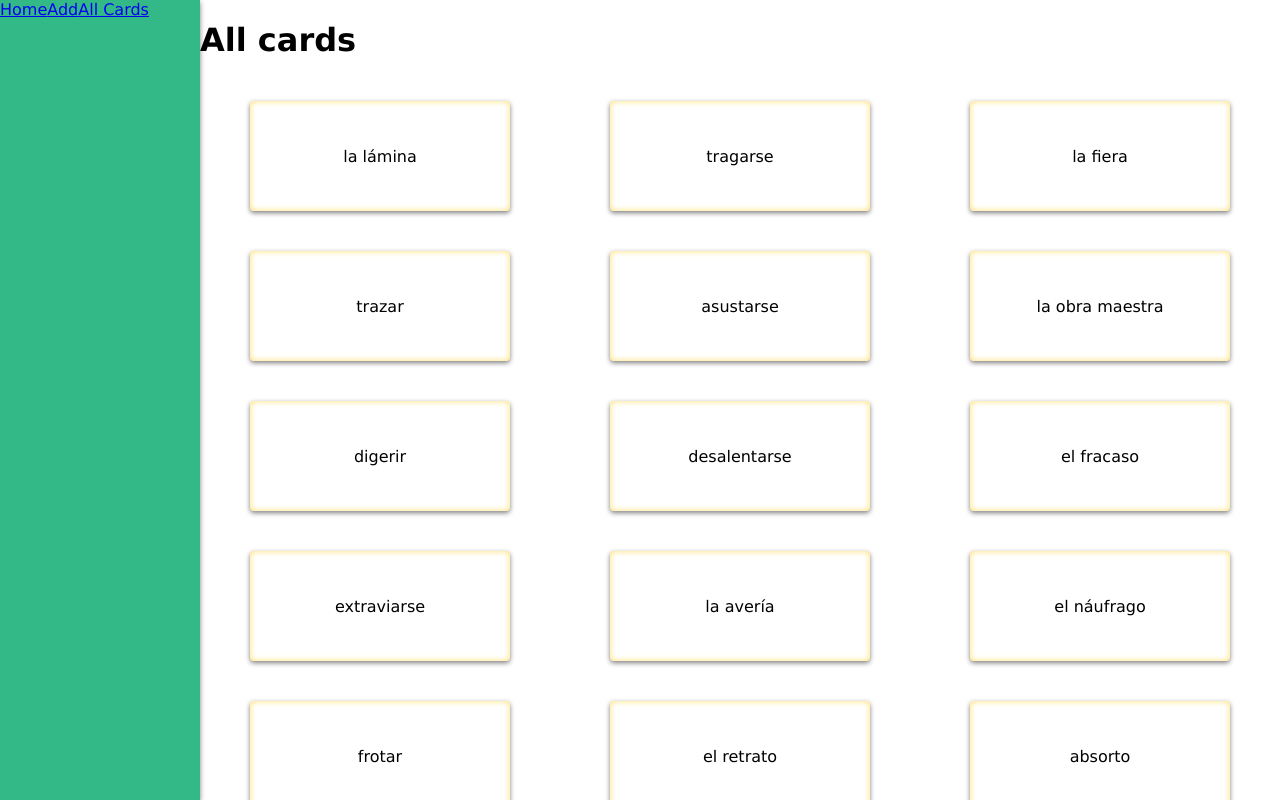
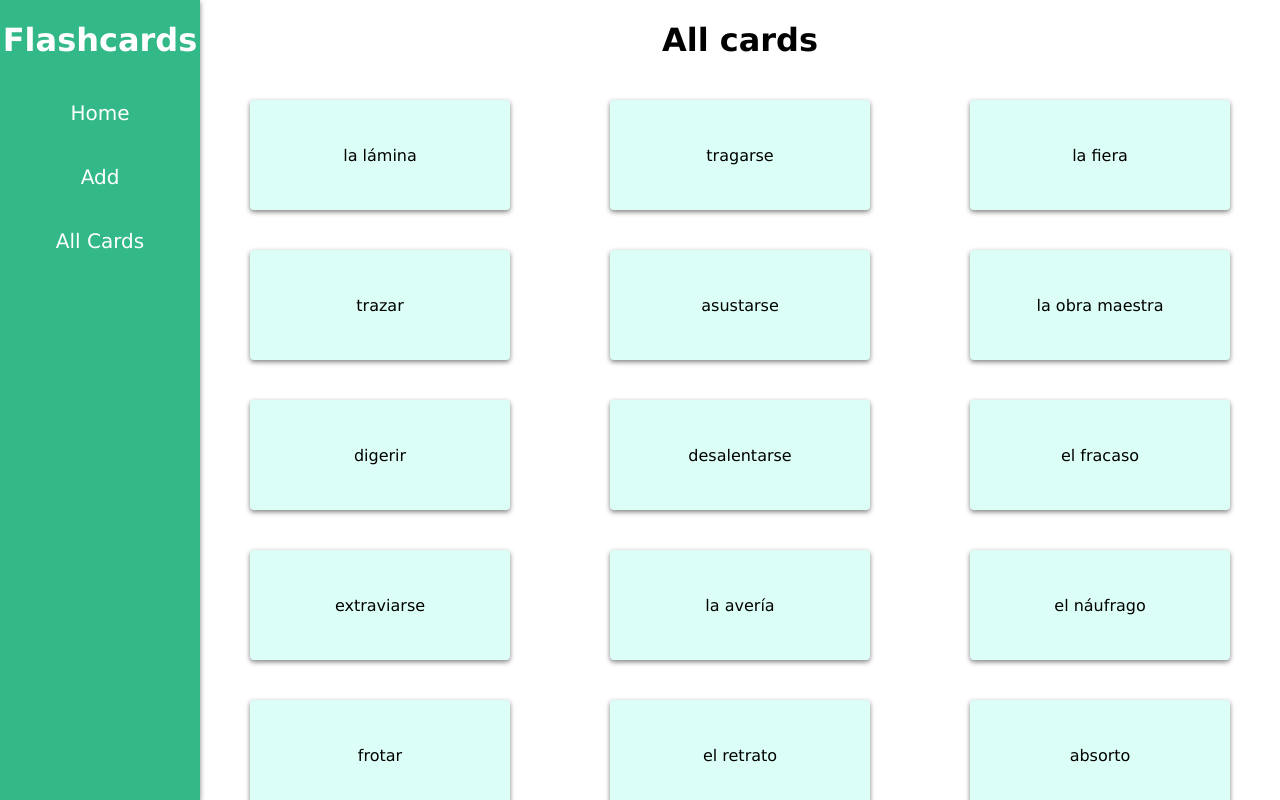
Before and after one commit to Liz454/react-flashcards, a React (Create React App) app: page /cards in a window 1280 px wide. Built offline with nearby package versions, Linux system fonts and the light colour scheme.

Commit message:
Sorted out the stylingfor the nav bar and all cards page

```diff
--- a/src/App.js
+++ b/src/App.js
@@ -2,7 +2,7 @@ import React, {useState} from 'react';
 import Nav from './Nav';
 import cardContent from './cardContents.json';
 import ViewCardsPage from './pages/ViewCardsPage';
-import './app.css';
+import './dist/app.css';
 import {
   BrowserRouter as Router,
   Switch,
@@ -14,12 +14,10 @@ import {
 function App() {
   const [flashcards, setFlashcards] = useState(cardContent);
   return (
-    <div>
+    <div className="flex-container">
 
       <Router>
           <Nav />
-
-          <div className="selected-page">
           <Switch>
             <Route path="/add">
                 <div>Add</div>
@@ -31,7 +29,6 @@ function App() {
                 <div>home</div>
             </Route>
           </Switch>
-          </div>
       </Router>
 
 
--- a/src/Nav.js
+++ b/src/Nav.js
@@ -9,6 +9,7 @@ import {
 export default function Nav() {
     return (
         <div className="navbar">
+            <div><h1>Flashcards</h1></div>
             <nav>
                 <Link className='navButton' to="/">Home</Link>
                 <Link className='navButton' to="/add">Add</Link>
--- a/src/app.css
+++ /dev/null
@@ -1,69 +0,0 @@
-body {
-  margin: 0;
-}
-#root {
-  font-family: 'Lucida Sans', 'Lucida Sans Regular', 'Lucida Grande', 'Lucida Sans Unicode', Geneva, Verdana, sans-serif;
-  background-color: #fff;
-  display: flex;
-  flex-direction: row;
-}
-#root .navbar {
-  height: 100vh;
-  width: 200px;
-  color: #fff;
-  display: inline-flex;
-  flex-direction: column;
-  background-color: #32b987;
-  box-shadow: 0 2px 5px 0 rgba(0, 0, 0, 0.5);
-}
-#root .navbar button {
-  height: 50px;
-  font-size: 20px;
-  border: none;
-  color: #fff;
-  background-color: transparent;
-  cursor: pointer;
-}
-#root .navbar button:hover {
-  background-color: #000;
-}
-#root .selected-page {
-  height: 100vh;
-  position: absolute;
-  display: inline-flex;
-  overflow: scroll;
-}
-#root .selected-page .card-grid {
-  display: flex;
-  flex-wrap: wrap;
-  justify-content: space-around;
-}
-#root .selected-page .card-grid .card {
-  background-color: #fff;
-  display: flex;
-  justify-content: center;
-  align-items: center;
-  position: relative;
-  padding: 30px;
-  border-radius: 4px;
-  margin: 20px;
-  box-shadow: 0 2px 5px 0 rgba(0, 0, 0, 0.5), inset 0px 0px 6px 0 #ffdf6d;
-  transform-style: preserve-3d;
-  transition: 150ms;
-  transform: perspective(1000px) rotateY(0);
-  width: 200px;
-  height: 50px;
-  cursor: pointer;
-}
-#root .selected-page .card-grid .card.flip {
-  transform: perspective(1000px) rotateY(180deg);
-  box-shadow: 0 2px 5px 0 rgba(0, 0, 0, 0.5), inset 0px 0px 6px 0 #6dff71;
-}
-#root .selected-page .card-grid .card .front,
-#root .selected-page .card-grid .card .back {
-  position: absolute;
-  backface-visibility: hidden;
-}
-#root .selected-page .card-grid .card .back {
-  transform: rotateY(180deg);
-}
--- a/src/app.less
+++ b/src/app.less
@@ -1,5 +1,8 @@
 @box-shadow: 0 2px 5px 0 rgba(0,0,0,0.5);
 @col-primary: #32b987;
+@col-primary-dark: #217254;
+@card-front: rgb(219, 255, 247);
+@card-back: #fffce8;
 
 body{
     margin: 0;
@@ -10,44 +13,66 @@ body{
     display: flex;
     flex-direction: row;
 
+
+    .flex-container{
+        display: flex;
+
         .navbar{
             height: 100vh;
             width: 200px;
             color: #fff;
-        //padding: 20px;
+            flex-shrink: 0;
             display: inline-flex;
             flex-direction: column;
             background-color: @col-primary;
             box-shadow: @box-shadow;
+            text-align: center;
+
 
             .navButton{
                 display: block;
-            height: 50px;
                 font-size: 20px;
+                padding: 20px;
                 border: none;
                 color: #fff;
                 background-color: transparent;
                 cursor: pointer;
+                text-decoration: none;
 
                 &:hover{
-                background-color: #000;
+                    background-color: @col-primary-dark;
                 }
             }
 
         }
 
         .selected-page{
-        height: 100vh;
-        position: absolute;
-        display: inline-flex;
-        overflow: scroll;
+            display: flex;
+            flex-direction: column;
+            justify-content: space-between;
+
+            .page-heading{
+                text-align: center;
+                height: 80px;
+                width: 100%;
+                flex-grow: 0;
+            }
+
+            .page{
+                overflow-y: scroll;
+                overflow-x: hidden;
+                height: calc(100vh - 80px);
+                justify-self: flex-end;
+                box-shadow: inset;
+                flex-grow: 4;
+            }
 
             .card-grid{
                 display: flex;
                 flex-wrap: wrap;
                 justify-content: space-around;
                 .card{
-                background-color: #fff;
+                    background-color: @card-front;
                     display: flex;
                     justify-content: center;
                     align-items: center;
@@ -55,7 +80,7 @@ body{
                     padding: 30px;
                     border-radius: 4px;
                     margin: 20px;
-                box-shadow: @box-shadow, inset 0px 0px 6px 0 #ffdf6d;
+                    box-shadow: @box-shadow;
                     transform-style: preserve-3d;
                     transition: 150ms;
                     transform: perspective(1000px) rotateY(0);
@@ -66,7 +91,7 @@ body{
 
                     &.flip{
                         transform: perspective(1000px) rotateY(180deg);
-                    box-shadow: 0 2px 5px 0 rgba(0,0,0,0.5), inset 0px 0px 6px 0 #6dff71;
+                        background-color: @card-back;
                     }
 
                     .front, .back{
@@ -81,5 +106,10 @@ body{
             }
         }
 
+    }
+
+
+
+
 
 }
--- a/src/pages/ViewCardsPage.js
+++ b/src/pages/ViewCardsPage.js
@@ -3,9 +3,12 @@ import FlashcardList from '../FlashcardList';
 
 export default function ViewCardsPage({flashcards}) {
     return (
-        <div>
-            <div><h1>All cards</h1></div>
-            <FlashcardList flashcards={flashcards}/>
+        <div className="selected-page">
+            <div className="page-heading"><h1>All cards</h1></div>
+            <div className="page">
+                <FlashcardList flashcards={flashcards}/>
+            </div>
         </div>
+
     )
 }
```
Also changed, not shown: src/dist/app.css (added). Lines whose indentation alone changed are shown as unchanged.
